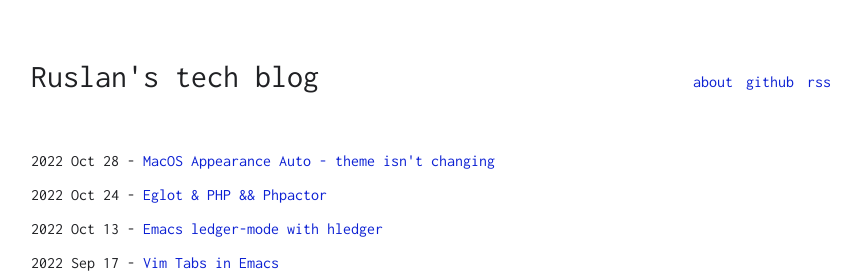
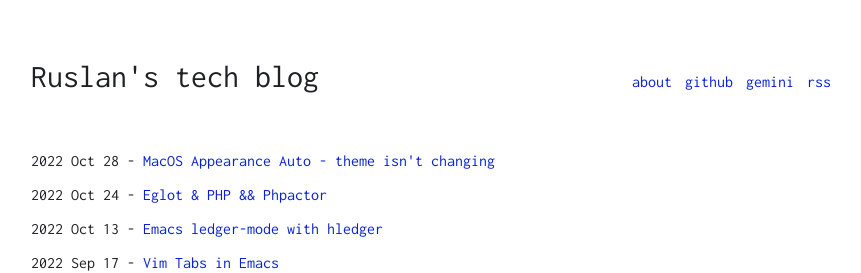
Before and after one commit to krydos/blog, a Jekyll site: the page built from index.html, in a window 1280 px wide and 900 px high. Shown: the top 273 px of the window, without its empty margins (209-1070 px from the left). Built offline with Jekyll 4.4.1, drawn with Linux system fonts in a browser that asks for light colours.

Commit message:
Add link to gemini

```diff
--- a/_data/navigation.yml
+++ b/_data/navigation.yml
@@ -5,5 +5,9 @@
   url: https://github.com/KryDos
   new_tab: true
 
+- title: gemini
+  url: gemini://g.codelearn.me
+  new_tab: true
+
 - title: rss
   url: /feed.xml
```
